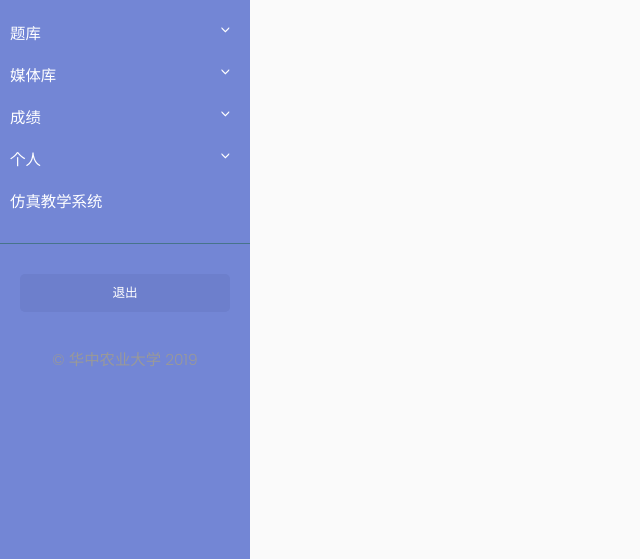
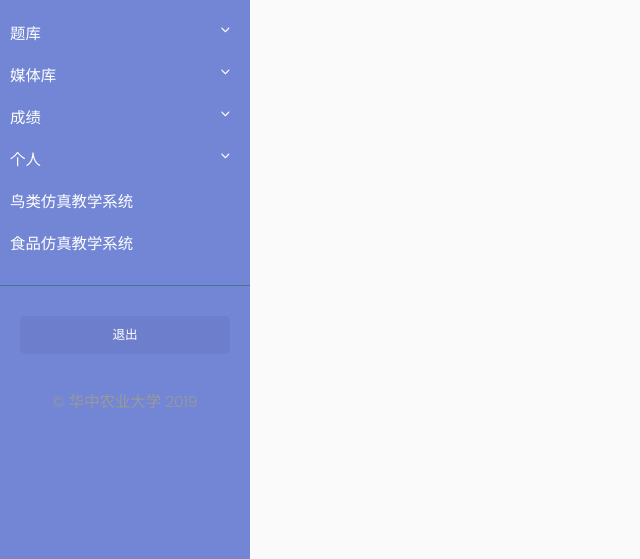
Before and after one commit to lifepro-lizhi/HZAU_New, a Django app: page /bird/student/image_list in a window 1280 px wide; the page is wider, and only the part inside the window is pictured. Shown: the part 241-800 px from the top of that part, without its empty margins (0-640 px from the left). Run offline with Django 3.2, Linux system fonts and the light colour scheme; the visitor is signed in with stand-in values (Sample User, id 1); data that the repository does not hold is empty; some libraries are stand-ins or nearby versions.

Commit message:
modify url

```diff
--- a/Basic/views.py
+++ b/Basic/views.py
@@ -40,7 +40,7 @@ def guest_name(request):
     if request.method == 'POST':
         if request.POST['guest_name'] is not "":
             record_access_history(request, "游客", request.POST['guest_name'])
-            return redirect('http://211.69.130.114/bird/unity_index.html')
+            return redirect('http://211.69.130.114/unity_projects/bird/index.html')
 
 
 def start(request):
--- a/Student/templates/student/base.html
+++ b/Student/templates/student/base.html
@@ -59,7 +59,8 @@
                     </ul>
                 </li>
                 <li>
-                    <a href="http://211.69.130.114/bird/unity_index.html">仿真教学系统</a>
+                    <a href="http://211.69.130.114/unity_projects/bird/index.html">鸟类仿真教学系统</a>
+                    <a href="http://211.69.130.114/unity_projects/food/index.html">食品仿真教学系统</a>
                 </li>
             </ul>
 
--- a/Student/views.py
+++ b/Student/views.py
@@ -95,7 +95,7 @@ def student_login(request):
                 record_access_history(request, "学生", student.name)
                 # messages.success(request, '登录成功！')
                 # return HttpResponseRedirect(reverse('student:index'))
-                return redirect('http://211.69.130.114/bird/unity_index.html')
+                return redirect('http://211.69.130.114/unity_projects/bird/index.html')
             else:
                 messages.warning(request, '用户不处于活跃状态')
                 return HttpResponseRedirect(reverse('basic:user_login'))
--- a/Teacher/templates/teacher/base.html
+++ b/Teacher/templates/teacher/base.html
@@ -63,7 +63,8 @@
                      </ul>
                  </li>
                  <li>
-                     <a href="http://211.69.130.114/bird/unity_index.html">仿真教学系统</a>
+                     <a href="http://211.69.130.114/unity_projects/bird/index.html">鸟类仿真教学系统</a>
+                     <a href="http://211.69.130.114/unity_projects/food/index.html">食品仿真教学系统</a>
                  </li>
                  <li>
                      <a href="{% url 'history:list_records' %}">访问记录</a>
```
